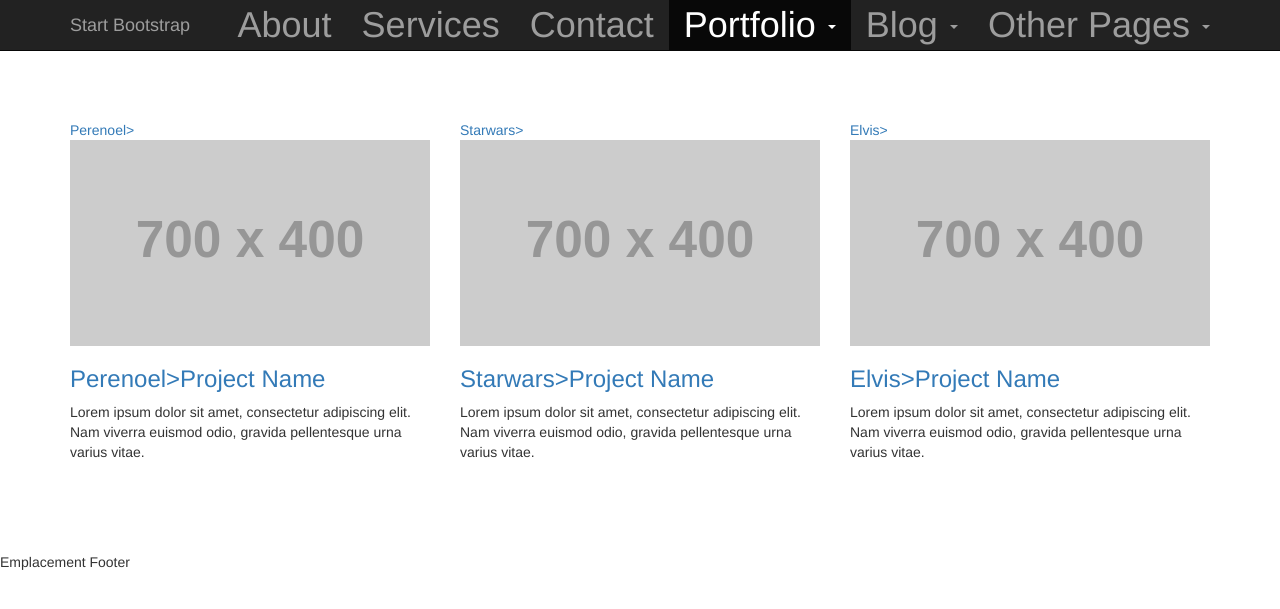
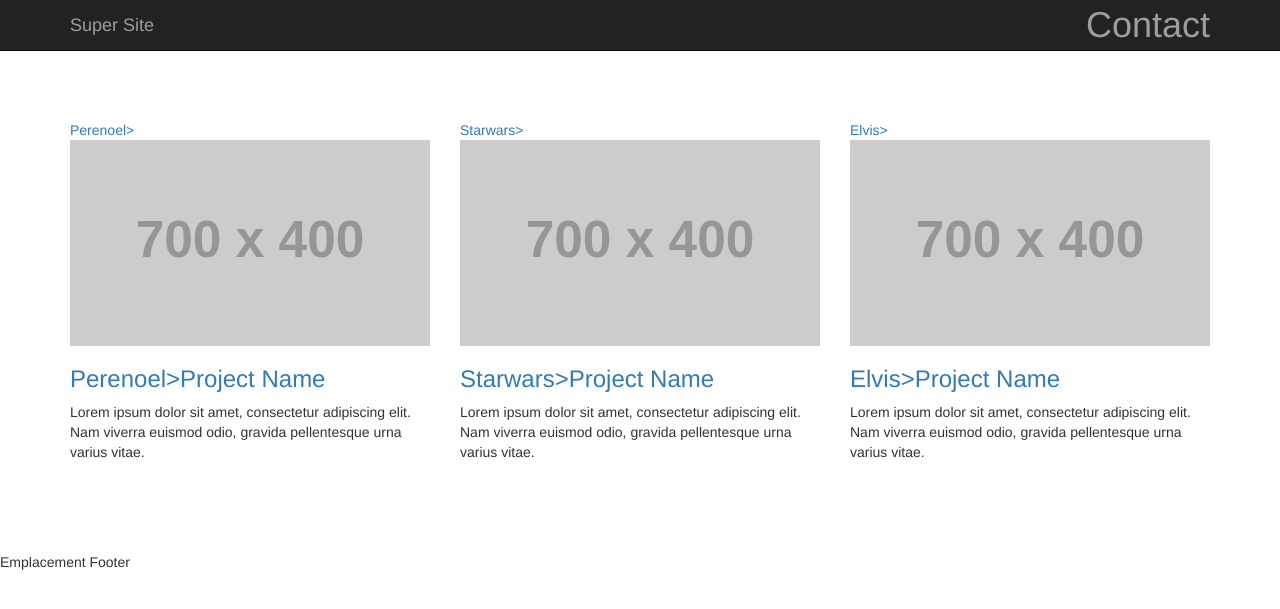
Before and after one commit to obionezorro/obionezorro.github.io, a Jekyll site: the page built from index.md, in a window 1280 px wide. Shown: the top 609 px of the page. Built offline with Jekyll 4.4.1, drawn with Linux system fonts in a browser that asks for light colours; nearby versions of some CDN libraries; library files that are not in the unit come from our copies.

Commit message:
mise en place modern business

```diff
--- a/_includes/header.html
+++ b/_includes/header.html
@@ -10,74 +10,15 @@
                     <span class="icon-bar"></span>
                     <span class="icon-bar"></span>
                 </button>
-                <a class="navbar-brand" href="index.html">Start Bootstrap</a>
+                <a class="navbar-brand" href="index.html">Super Site</a>
             </div>
             <!-- Collect the nav links, forms, and other content for toggling -->
             <div class="collapse navbar-collapse" id="bs-example-navbar-collapse-1">
                 <ul class="nav navbar-nav navbar-right">
                     <li>
-                        <a href="about.html">About</a>
-                    </li>
-                    <li>
-                        <a href="services.html">Services</a>
-                    </li>
-                    <li>
                         <a href="contact.html">Contact</a>
                     </li>
-                    <li class="dropdown active">
-                        <a href="#" class="dropdown-toggle" data-toggle="dropdown">Portfolio <b class="caret"></b></a>
-                        <ul class="dropdown-menu">
-                            <li>
-                                <a href="portfolio-1-col.html">1 Column Portfolio</a>
-                            </li>
-                            <li>
-                                <a href="portfolio-2-col.html">2 Column Portfolio</a>
-                            </li>
-                            <li class="active">
-                                <a href="portfolio-3-col.html">3 Column Portfolio</a>
-                            </li>
-                            <li>
-                                <a href="portfolio-4-col.html">4 Column Portfolio</a>
-                            </li>
-                            <li>
-                                <a href="portfolio-item.html">Single Portfolio Item</a>
-                            </li>
-                        </ul>
-                    </li>
-                    <li class="dropdown">
-                        <a href="#" class="dropdown-toggle" data-toggle="dropdown">Blog <b class="caret"></b></a>
-                        <ul class="dropdown-menu">
-                            <li>
-                                <a href="blog-home-1.html">Blog Home 1</a>
-                            </li>
-                            <li>
-                                <a href="blog-home-2.html">Blog Home 2</a>
-                            </li>
-                            <li>
-                                <a href="blog-post.html">Blog Post</a>
-                            </li>
-                        </ul>
-                    </li>
-                    <li class="dropdown">
-                        <a href="#" class="dropdown-toggle" data-toggle="dropdown">Other Pages <b class="caret"></b></a>
-                        <ul class="dropdown-menu">
-                            <li>
-                                <a href="full-width.html">Full Width Page</a>
-                            </li>
-                            <li>
-                                <a href="sidebar.html">Sidebar Page</a>
-                            </li>
-                            <li>
-                                <a href="faq.html">FAQ</a>
-                            </li>
-                            <li>
-                                <a href="404.html">404</a>
-                            </li>
-                            <li>
-                                <a href="pricing.html">Pricing Table</a>
-                            </li>
-                        </ul>
-                    </li>
+
                 </ul>
             </div>
             <!-- /.navbar-collapse -->
```
